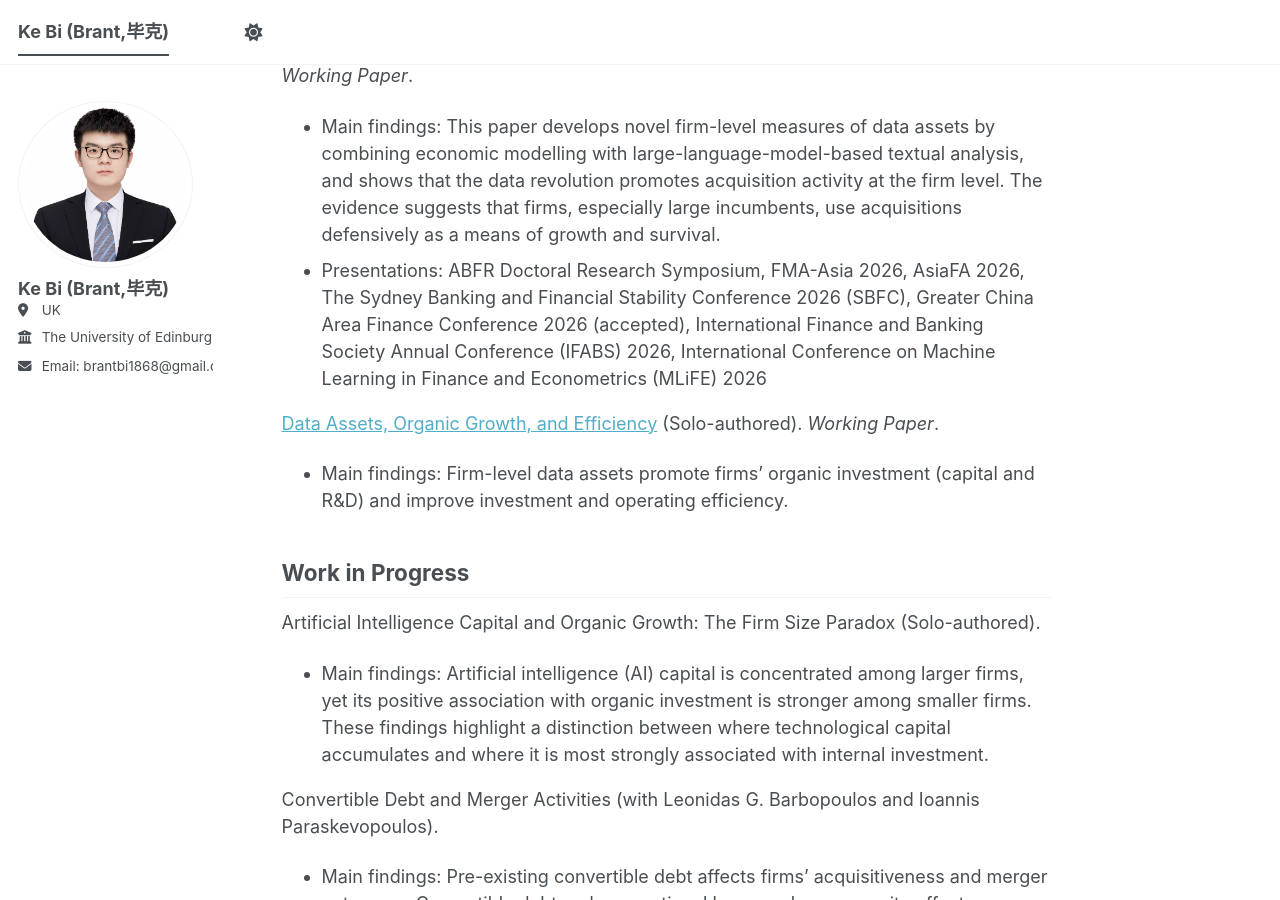
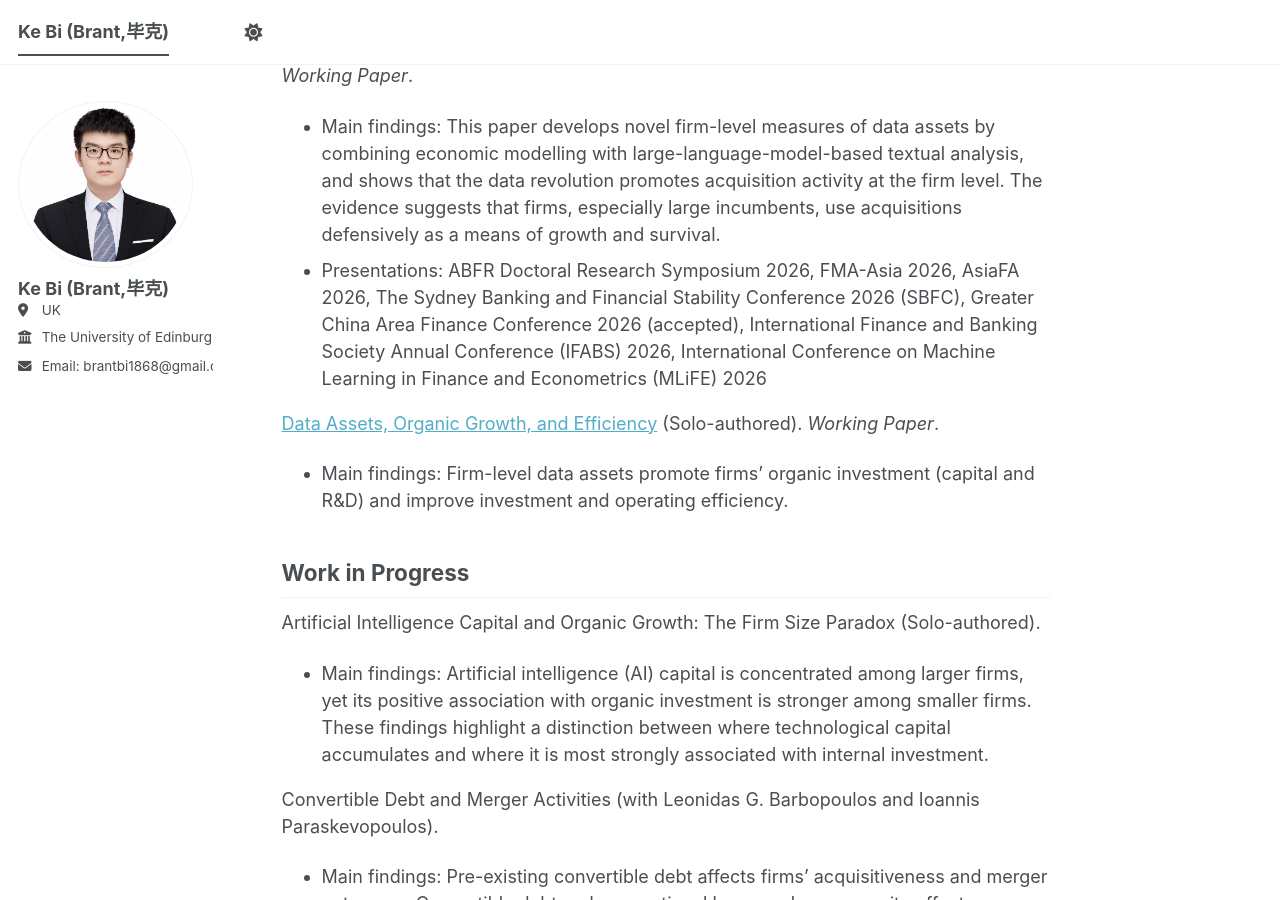
Before and after one commit to brant1868/brant1868.github.io, a Jekyll site: the page built from _pages/about.md, in a window 1280 px wide and 900 px high, scrolled down 1584 px. Built offline with Jekyll 4.4.1, drawn with Linux system fonts in a browser that asks for light colours; a script bundle is joined from its source files by our own code; library files that are not in the unit come from our copies.

Commit message:
Update about.md

```diff
--- a/_pages/about.md
+++ b/_pages/about.md
@@ -44,7 +44,7 @@ Working Papers
 
 [Firm-level Data Assets and Inorganic Growth](https://drive.google.com/file/d/18_bj7RDudriuxyp20cNe9Nx_aRuuybR3/view?usp=sharing){:target="_blank" } (with Leonidas G. Barbopoulos and Yue Liu). _Working Paper_.
 - Main findings: This paper develops novel firm-level measures of data assets by combining economic modelling with large-language-model-based textual analysis, and shows that the data revolution promotes acquisition activity at the firm level. The evidence suggests that firms, especially large incumbents, use acquisitions defensively as a means of growth and survival.
-- Presentations: ABFR Doctoral Research Symposium, FMA-Asia 2026, AsiaFA 2026, The Sydney Banking and Financial Stability Conference 2026 (SBFC), Greater China Area Finance Conference 2026 (accepted), International Finance and Banking Society Annual Conference (IFABS) 2026, International Conference on Machine Learning in Finance and Econometrics (MLiFE) 2026
+- Presentations: ABFR Doctoral Research Symposium 2026, FMA-Asia 2026, AsiaFA 2026, The Sydney Banking and Financial Stability Conference 2026 (SBFC), Greater China Area Finance Conference 2026 (accepted), International Finance and Banking Society Annual Conference (IFABS) 2026, International Conference on Machine Learning in Finance and Econometrics (MLiFE) 2026
 
 [Data Assets, Organic Growth, and Efficiency](https://drive.google.com/file/d/1ie99rTEbM1nXDU970mZhnx3mpPh9ctxn/view?usp=drive_link){:target="_blank" } (Solo-authored). _Working Paper_.
 - Main findings: Firm-level data assets promote firms' organic investment (capital and R&D) and improve investment and operating efficiency.
```
